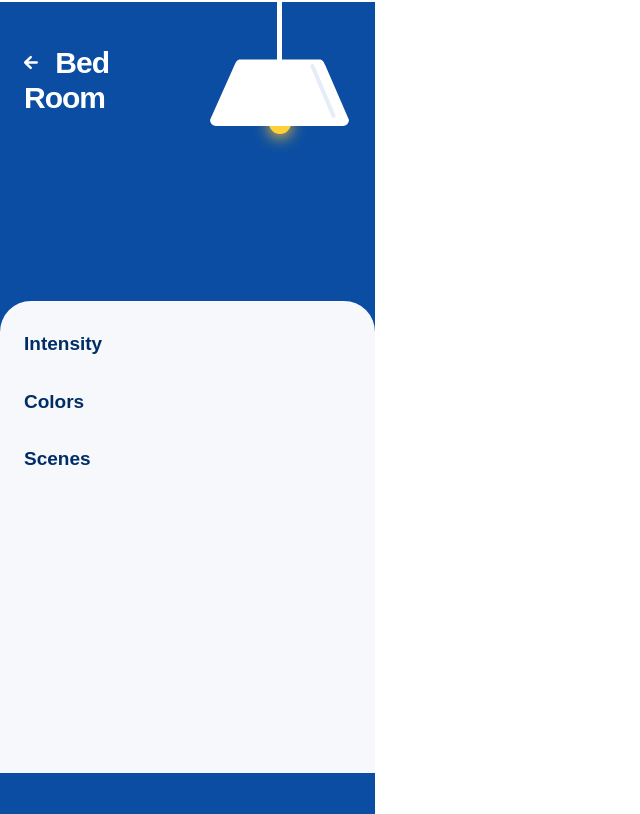
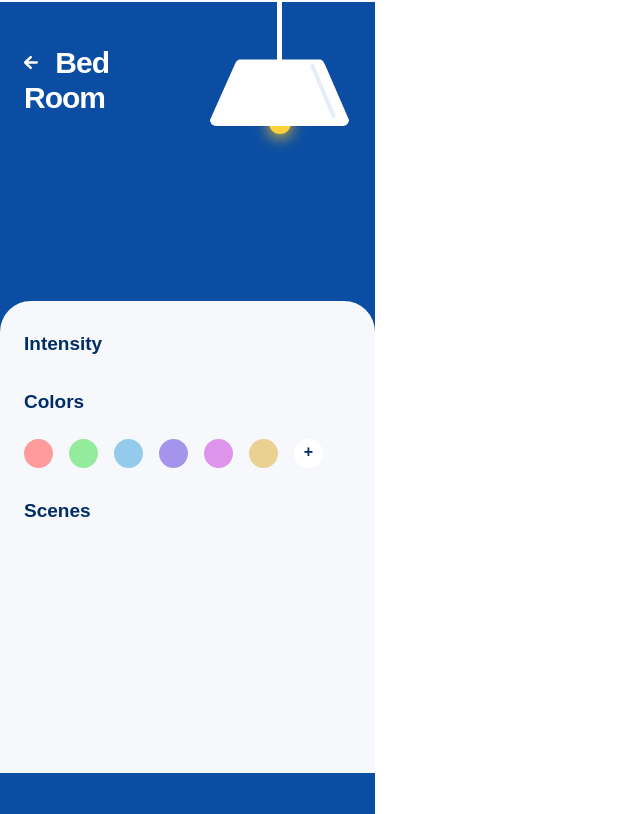
Before and after one commit to rts-cmk-wu06/smartlight-ui-ozlemertosun, a React (Create React App) app: page / in a window 1280 px wide. Shown: the part 811-1625 px from the top of the page, without its empty margins (0-640 px from the left). Built offline with nearby package versions, Linux system fonts and the light colour scheme.

Commit message:
add Colorbtn component

```diff
--- /dev/null
+++ b/src/assets/components/ColorBtns.js
@@ -0,0 +1,26 @@
+import extraBtn from "../img/EkstraBtn.svg"
+
+const ColorBtns = () => {
+
+    const ColorArray = [
+       "#FF9B9B", "#94EB9E", "#94CAEB", "#A594EB", "#DE94EB", "#EBD094",
+    ]
+
+
+    return (
+        <>
+            <h2 className="SubTitleStyle pt-[29px]">Colors</h2>
+
+            <div className='flex gap-x-[16px] mt-[23px]'>
+                {ColorArray.map((color) => (
+                <button className="w-[29px] h-[29px] rounded-full" style={{background:color}}></button>
+             ))}
+             <div className="w-[29px] h-[29px]"><img src={extraBtn}/></div>
+            </div>
+
+
+        </>
+     );
+}
+
+export default ColorBtns;
--- a/src/assets/components/SettingsBg.js
+++ b/src/assets/components/SettingsBg.js
@@ -1,10 +1,11 @@
+import ColorBtns from "./ColorBtns";
+
 const SettingsBg = () => {
     return (
         <div className="bg-[#F6F8FB] px-6 rounded-t-[31px] h-[472px] mt-[140px]">
             <h2 className="SubTitleStyle pt-[29px]">Intensity</h2>
 
-
-            <h2 className="SubTitleStyle pt-[29px]">Colors</h2>
+            <ColorBtns />
 
             <h2 className="SubTitleStyle pt-[29px]">Scenes</h2>
 
```
Also changed, not shown: src/assets/img/EkstraBtn.svg (added).
